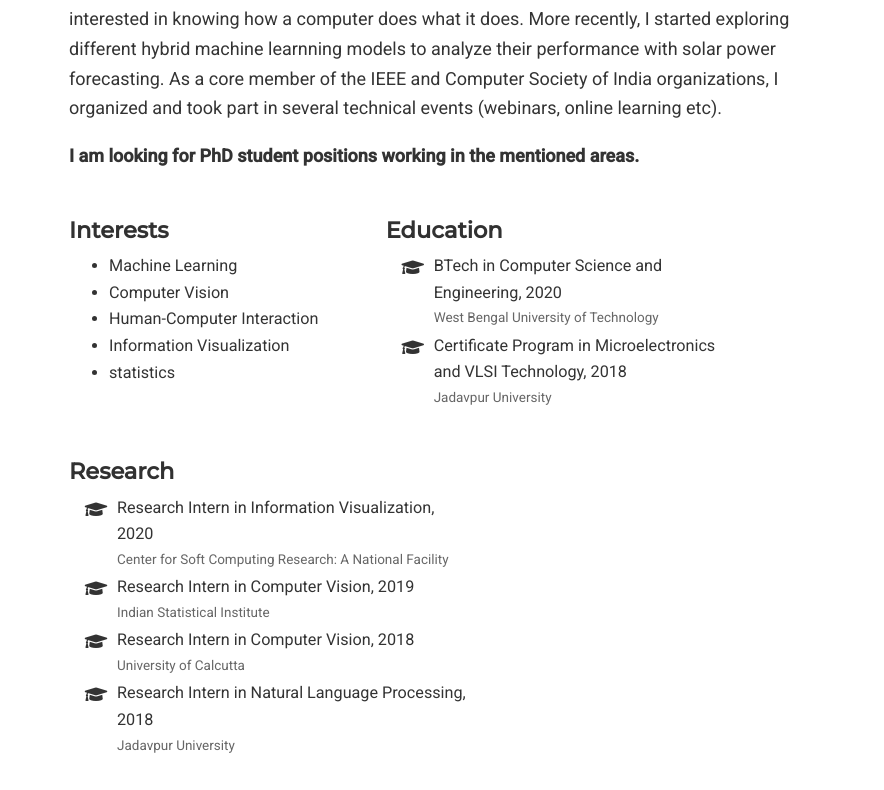
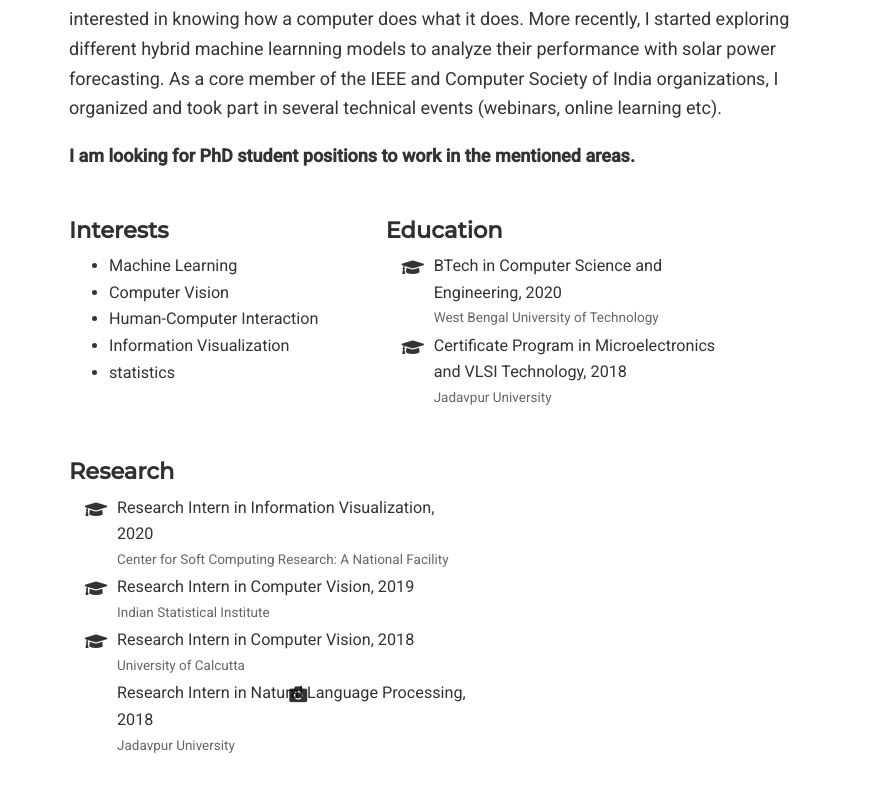
Before and after one commit to swayamjitsaha/swayamjitsaha.github.io, a plain HTML site: page index.html in a window 1280 px wide. Shown: the part 330-1120 px from the top of the page, 396-1280 px from the left. Drawn offline with nearby package versions, Linux system fonts and the light colour scheme; some icons are missing.

Commit message:
Update index.html

```diff
--- a/index.html
+++ b/index.html
@@ -510,7 +510,7 @@ In particular, I am always interested in knowing how a computer does what it doe
 More recently, I started exploring different hybrid machine learnning models to analyze their performance with solar power forecasting.
 As a core member of the IEEE and Computer Society of India organizations, I organized and took part in several technical events (webinars, online learning etc).</p>
 
-<p><strong>I am looking for PhD student positions working in the mentioned areas.</strong><br>
+<p><strong>I am looking for PhD student positions to work in the mentioned areas.</strong><br>
 <!--<strong>Please contact me if you are interested.</strong></p>-->
 
 
@@ -585,7 +585,7 @@ As a core member of the IEEE and Computer Society of India organizations, I orga
             </div>
           </li>
           <li>
-          <i class="fa-li fas fa-graduation-cap"></i>
+          <i class="fa fa-camera fa-stack-1x"></i>
             <div class="description">
               <p class="course">Research Intern in Natural Language Processing, 2018</p>
               <p class="institution">Jadavpur University</p>
```
